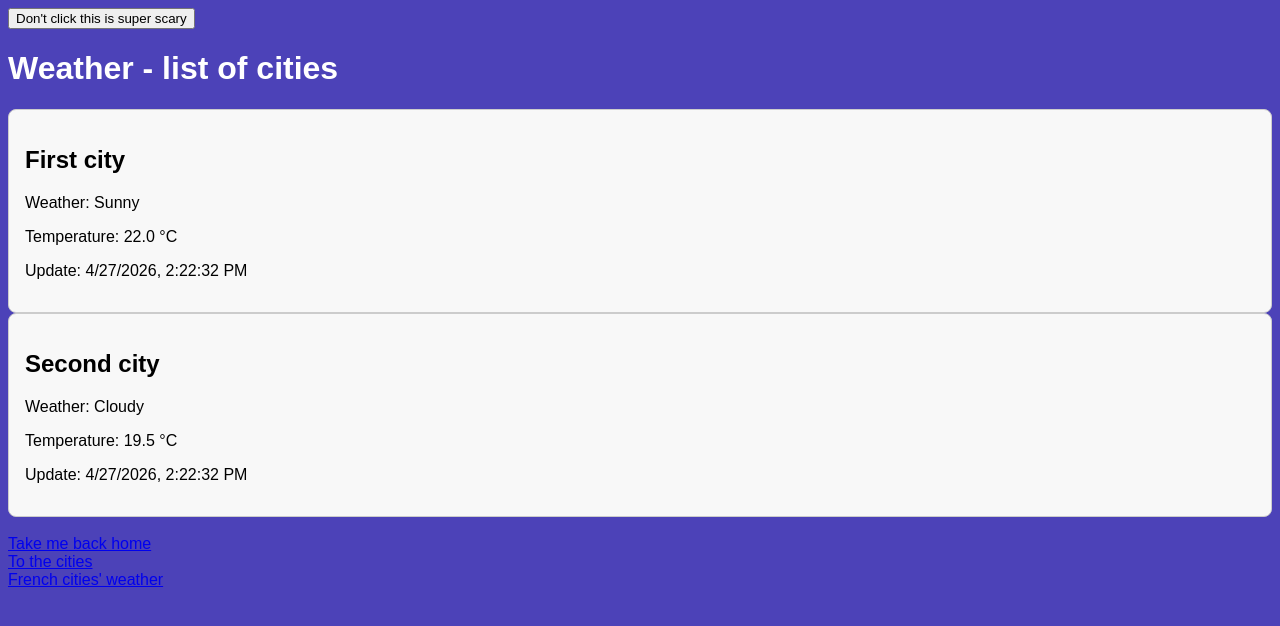
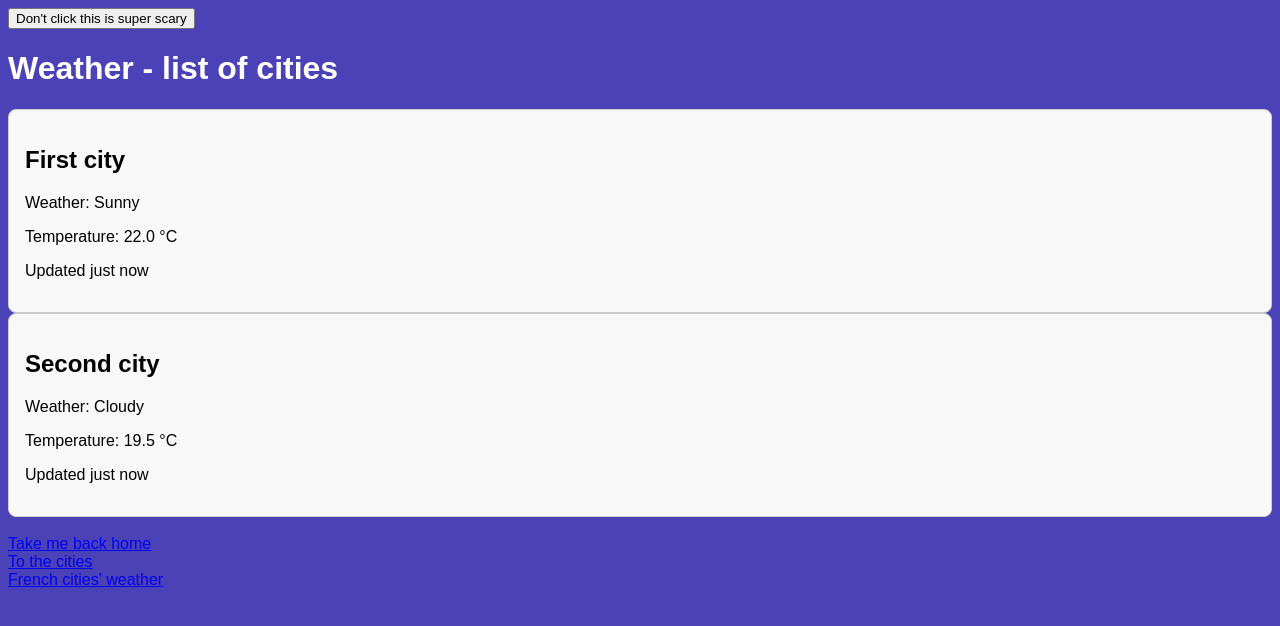
Before and after one commit to MCDLCN/SPA_VueJS-Intro, a Vue app in the folder vite-project/: page /cities in a window 1280 px wide. Shown: the top 626 px of the page. Built offline with nearby package versions, Linux system fonts and the light colour scheme.

Commit message:
eheh ahah

```diff
--- a/vite-project/package.json
+++ b/vite-project/package.json
@@ -9,6 +9,7 @@
     "preview": "vite preview"
   },
   "dependencies": {
+    "timeago.js": "^4.0.2",
     "vue": "^3.5.32",
     "vue-router": "^5.0.6"
   },
--- a/vite-project/src/components/City.vue
+++ b/vite-project/src/components/City.vue
@@ -1,4 +1,6 @@
 <script setup>
+import { format } from 'timeago.js'
+
 defineProps({
   name: String,
   weather: String,
@@ -12,7 +14,7 @@
     <h2>{{ name }}</h2>
     <p>Weather: {{ weather }}</p>
     <p>Temperature: {{ temperature.toFixed(1) }} °C</p>
-    <p>Update: {{ updatedAt.toLocaleString() }}</p>
+    <p>Updated {{ format(updatedAt) }}</p>
   </div>
 </template>
 
```
Also changed, not shown: 1 other file (tests, documents, lock files or other folders).
